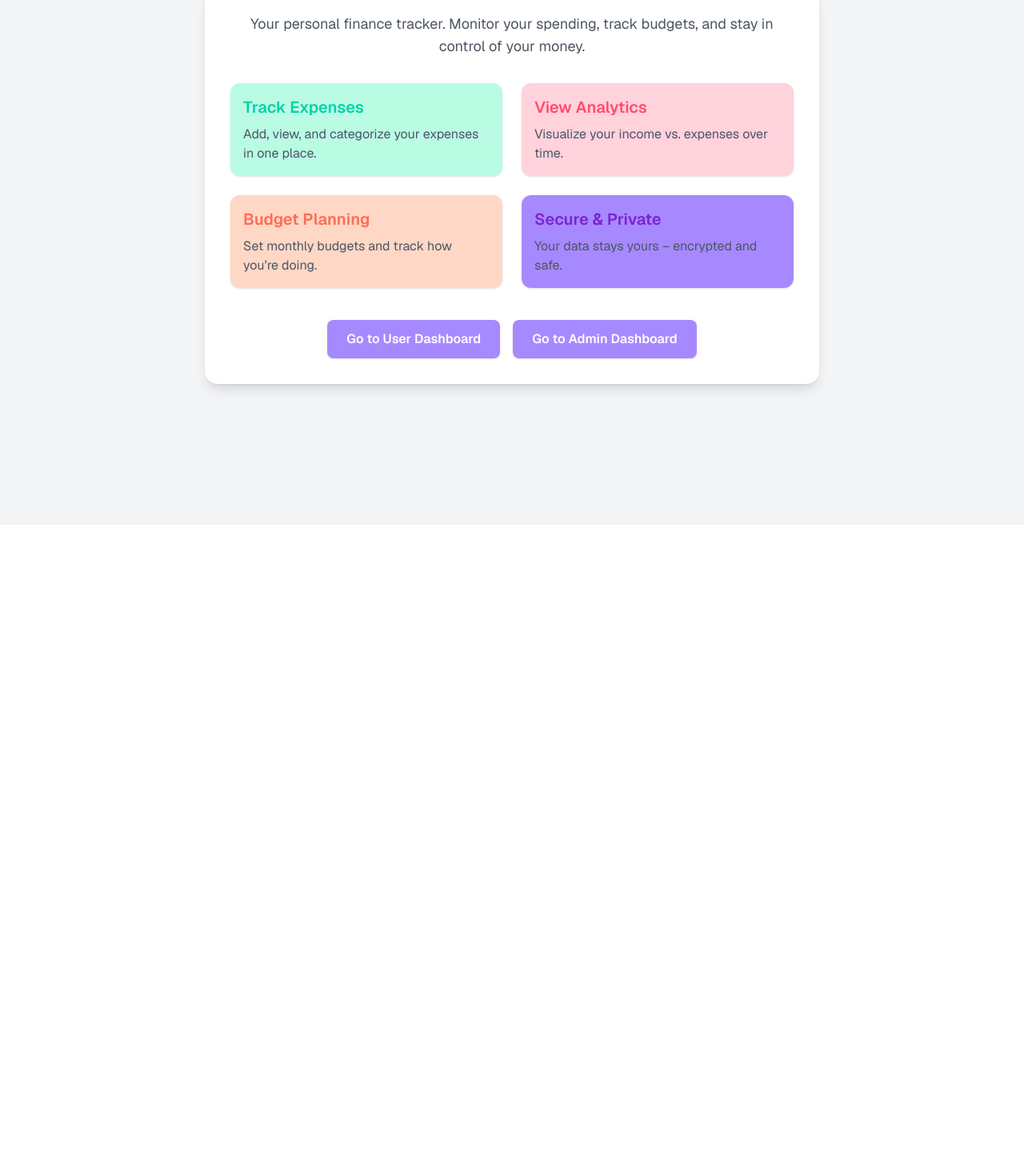
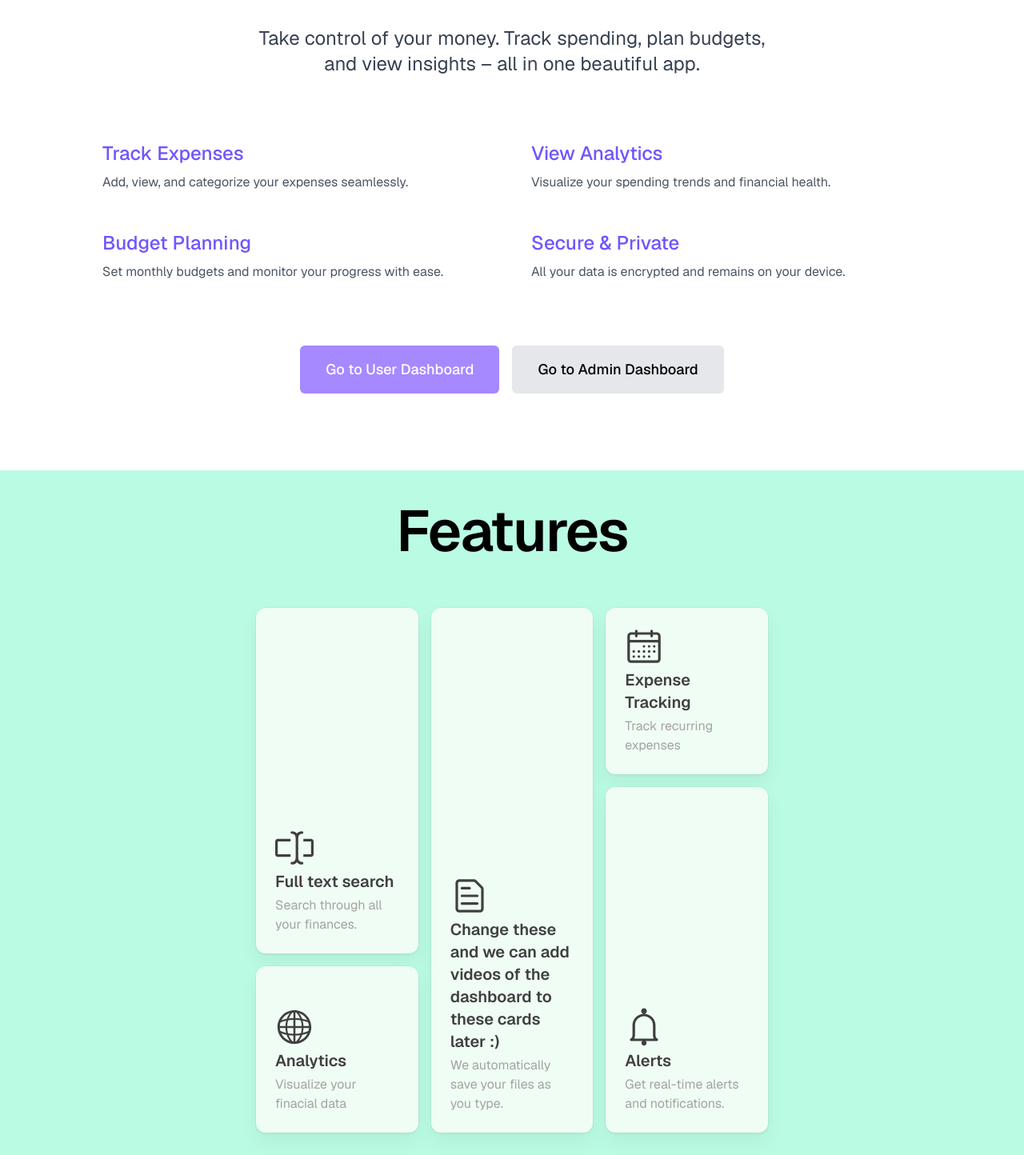
Before and after one commit to anthonyych4n/471-ctc-wallet, a Next.js app: page / in a window 1280 px wide. Shown: the part 226-1670 px from the top of the page at 80% size. Before the commit the page ends 882 px from the top, so only its background shows below. Built offline with nearby package versions, Linux system fonts and the light colour scheme.

Commit message:
Remade landing page

```diff
--- a/app/page.tsx
+++ b/app/page.tsx
@@ -3,65 +3,128 @@ import ConnectSupabaseSteps from "@/components/tutorial/connect-supabase-steps";
 import SignUpUserSteps from "@/components/tutorial/sign-up-user-steps";
 import { hasEnvVars } from "@/utils/supabase/check-env-vars";
 import Header from "@/components/Header";
+import { BentoCard, BentoGrid } from "@/components/magicui/bento-grid";
+import {
+  BellIcon,
+  CalendarIcon,
+  FileTextIcon,
+  GlobeIcon,
+  InputIcon,
+} from "@radix-ui/react-icons";
+
+const features = [
+  {
+    Icon: FileTextIcon,
+    name: "Change these and we can add videos of the dashboard to these cards later :)",
+    description: "We automatically save your files as you type.",
+    href: "/",
+    cta: "Learn more",
+    background: <img className="absolute -right-20 -top-20 opacity-60" />,
+    className: "lg:row-start-1 lg:row-end-4 lg:col-start-2 lg:col-end-3",
+  },
+  {
+    Icon: InputIcon,
+    name: "Full text search",
+    description: "Search through all your finances.",
+    href: "/",
+    cta: "Learn more",
+    background: <img className="absolute -right-20 -top-20 opacity-60" />,
+    className: "lg:col-start-1 lg:col-end-2 lg:row-start-1 lg:row-end-3",
+  },
+  {
+    Icon: GlobeIcon,
+    name: "Analytics",
+    description: "Visualize your finacial data",
+    href: "/",
+    cta: "Learn more",
+    background: <img className="absolute -right-20 -top-20 opacity-60" />,
+    className: "lg:col-start-1 lg:col-end-2 lg:row-start-3 lg:row-end-4",
+  },
+  {
+    Icon: CalendarIcon,
+    name: "Expense Tracking",
+    description: "Track recurring expenses",
+    href: "/",
+    cta: "Learn more",
+    background: <img className="absolute -right-20 -top-20 opacity-60" />,
+    className: "lg:col-start-3 lg:col-end-3 lg:row-start-1 lg:row-end-2",
+  },
+  {
+    Icon: BellIcon,
+    name: "Alerts",
+    description:
+      "Get real-time alerts and notifications.",
+    href: "/",
+    cta: "Learn more",
+    background: <img className="absolute -right-20 -top-20 opacity-60" />,
+    className: "lg:col-start-3 lg:col-end-3 lg:row-start-2 lg:row-end-4",
+  },
+];
 
 export default async function Home() {
   return (
 <div>
-      <Header></Header>
-    <main className="min-h-screen bg-gray-100 p-6 flex flex-col items-center">
-      {/* Main Title Outside the Box */}
-      <h1 className="text-5xl font-extrabold text-ctcColourSet-purpleVib mb-8 mt-6 text-center drop-shadow-sm">
+  <Header />
+
+  <main className="h-1/2 bg-white text-ctcColourSet-purpleVib flex flex-col items-center px-6 pt-20 pb-24">
+    {/* Main Title */}
+    <h1 className="text-6xl md:text-7xl font-semibold text-center leading-tight tracking-tight max-w-4xl">
       CTC Wallet
     </h1>
 
-      {/* Inner Box */}
-      <div className="max-w-3xl w-full bg-white rounded-2xl shadow-lg p-8">
-        <p className="text-center text-gray-600 mb-8 text-lg">
-          Your personal finance tracker. Monitor your spending, track budgets, and stay in control of your money.
+    {/* Subtitle */}
+    <p className="text-xl md:text-2xl text-center text-gray-700 mt-6 max-w-2xl">
+      Take control of your money. Track spending, plan budgets, and view insights – all in one beautiful app.
     </p>
 
-        <div className="grid grid-cols-1 md:grid-cols-2 gap-6">
-          <div className="bg-ctcColourSet-seafoam p-4 rounded-xl shadow hover:shadow-md transition">
-            <h2 className="text-xl font-semibold text-ctcColourSet-greenVib">Track Expenses</h2>
-            <p className="text-gray-600 mt-2">Add, view, and categorize your expenses in one place.</p>
+    {/* Features Section */}
+    <div className="grid grid-cols-1 md:grid-cols-2 gap-12 mt-20 max-w-5xl w-full">
+      <div>
+        <h2 className="text-2xl font-medium">Track Expenses</h2>
+        <p className="text-gray-600 mt-2">Add, view, and categorize your expenses seamlessly.</p>
       </div>
-          <div className="bg-ctcColourSet-bubblegum p-4 rounded-xl shadow hover:shadow-md transition">
-            <h2 className="text-xl font-semibold text-ctcColourSet-redVib">View Analytics</h2>
-            <p className="text-gray-600 mt-2">Visualize your income vs. expenses over time.</p>
+      <div>
+        <h2 className="text-2xl font-medium">View Analytics</h2>
+        <p className="text-gray-600 mt-2">Visualize your spending trends and financial health.</p>
       </div>
-          <div className="bg-ctcColourSet-peach p-4 rounded-xl shadow hover:shadow-md transition">
-            <h2 className="text-xl font-semibold text-ctcColourSet-orangeVib">Budget Planning</h2>
-            <p className="text-gray-600 mt-2">Set monthly budgets and track how you’re doing.</p>
+      <div>
+        <h2 className="text-2xl font-medium">Budget Planning</h2>
+        <p className="text-gray-600 mt-2">Set monthly budgets and monitor your progress with ease.</p>
       </div>
-          <div className="bg-ctcColourSet-lavender p-4 rounded-xl shadow hover:shadow-md transition">
-            <h2 className="text-xl font-semibold text-purple-700">Secure & Private</h2>
-            <p className="text-gray-600 mt-2">Your data stays yours – encrypted and safe.</p>
+      <div>
+        <h2 className="text-2xl font-medium">Secure & Private</h2>
+        <p className="text-gray-600 mt-2">All your data is encrypted and remains on your device.</p>
       </div>
     </div>
 
-        {/* button (link) for User Dashboard */}
-
-        <div className="mt-10 text-center space-x-4">
+    {/* Call to Action */}
+    <div className="mt-20 flex flex-col sm:flex-row gap-4">
       <a
         href="/dashboard"
-            className="inline-block px-6 py-3 bg-ctcColourSet-lavender text-white font-semibold rounded-lg shadow hover:bg-ctcColourSet-purpleVib transition"
+        className="px-8 py-4 bg-ctcColourSet-lavender text-white text-lg font-medium rounded-md hover:bg-gray-800 transition"
       >
-            Go to  User Dashboard
+        Go to User Dashboard
       </a>
-
-          {/* button for admin dashboard  --- to be added later  */}
       <a
         href="/admin"
-            className="inline-block px-6 py-3 bg-ctcColourSet-lavender text-white font-semibold rounded-lg shadow hover:bg-ctcColourSet-purpleVib transition ml-4"
+        className="px-8 py-4 bg-gray-200 text-black text-lg font-medium rounded-md hover:bg-gray-300 transition"
       >
         Go to Admin Dashboard
       </a>
 
-
-
-        </div>
     </div>
   </main>
+  <div className="flex flex-col justify-center items-center text-black bg-ctcColourSet-seafoam">
+    <h1 className="text-6xl md:text-7xl font-semibold text-center leading-tight tracking-tight max-w-4xl py-10">
+      Features
+    </h1>
+  <BentoGrid className="lg:grid-rows-3 w-1/2 py-5 mb-20">
+        {features.map((feature) => (
+        <BentoCard key={feature.name} {...feature}/>
+        ))}
+      </BentoGrid>
+  </div>
+
 </div>
   );
 }
--- /dev/null
+++ b/components/magicui/bento-grid.tsx
@@ -0,0 +1,83 @@
+import { ArrowRightIcon } from "@radix-ui/react-icons";
+import { ComponentPropsWithoutRef, ReactNode } from "react";
+
+import { Button } from "@/components/ui/button";
+import { cn } from "@/lib/utils";
+
+interface BentoGridProps extends ComponentPropsWithoutRef<"div"> {
+  children: ReactNode;
+  className?: string;
+}
+
+interface BentoCardProps extends ComponentPropsWithoutRef<"div"> {
+  name: string;
+  className: string;
+  background: ReactNode;
+  Icon: React.ElementType;
+  description: string;
+  href: string;
+  cta: string;
+}
+
+const BentoGrid = ({ children, className, ...props }: BentoGridProps) => {
+  return (
+    <div
+      className={cn(
+        "grid w-full auto-rows-[22rem] grid-cols-3 gap-4",
+        className,
+      )}
+      {...props}
+    >
+      {children}
+    </div>
+  );
+};
+
+const BentoCard = ({
+  name,
+  className,
+  background,
+  Icon,
+  description,
+  href,
+  cta,
+  ...props
+}: BentoCardProps) => (
+  <div
+    key={name}
+    className={cn(
+      "group relative col-span-3 flex flex-col justify-between overflow-hidden rounded-xl",
+      // light styles
+      "bg-background [box-shadow:0_0_0_1px_rgba(0,0,0,.03),0_2px_4px_rgba(0,0,0,.05),0_12px_24px_rgba(0,0,0,.05)] bg-green-50",
+      // dark styles
+      "transform-gpu dark:bg-background dark:[border:1px_solid_rgba(255,255,255,.1)] dark:[box-shadow:0_-20px_80px_-20px_#ffffff1f_inset]",
+      className,
+    )}
+    {...props}
+  >
+    <div>{background}</div>
+    <div className="pointer-events-none z-10 flex transform-gpu flex-col gap-1 p-6 transition-all duration-300 group-hover:-translate-y-10">
+      <Icon className="h-12 w-12 origin-left transform-gpu text-neutral-700 transition-all duration-300 ease-in-out group-hover:scale-75" />
+      <h3 className="text-xl font-semibold text-neutral-700 dark:text-neutral-300">
+        {name}
+      </h3>
+      <p className="max-w-lg text-neutral-400">{description}</p>
+    </div>
+
+    <div
+      className={cn(
+        "pointer-events-none absolute bottom-0 flex w-full translate-y-10 transform-gpu flex-row items-center p-4 opacity-0 transition-all duration-300 group-hover:translate-y-0 group-hover:opacity-100",
+      )}
+    >
+      <Button variant="ghost" asChild size="sm" className="pointer-events-auto">
+        <a href={href}>
+          {cta}
+          <ArrowRightIcon className="ms-2 h-4 w-4 rtl:rotate-180" />
+        </a>
+      </Button>
+    </div>
+    <div className="pointer-events-none absolute inset-0 transform-gpu transition-all duration-300 group-hover:bg-black/[.03] group-hover:dark:bg-neutral-800/10" />
+  </div>
+);
+
+export { BentoCard, BentoGrid };
--- a/package.json
+++ b/package.json
@@ -14,6 +14,7 @@
     "@radix-ui/react-checkbox": "^1.2.2",
     "@radix-ui/react-dialog": "^1.1.10",
     "@radix-ui/react-dropdown-menu": "^2.1.10",
+    "@radix-ui/react-icons": "^1.3.2",
     "@radix-ui/react-label": "^2.1.4",
     "@radix-ui/react-select": "^2.2.2",
     "@radix-ui/react-separator": "^1.1.4",
```
Also changed, not shown: 1 other file (tests, documents, lock files or other folders). Lines whose indentation alone changed are shown as unchanged.
